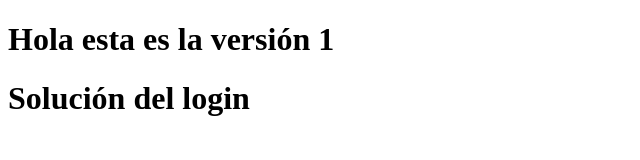
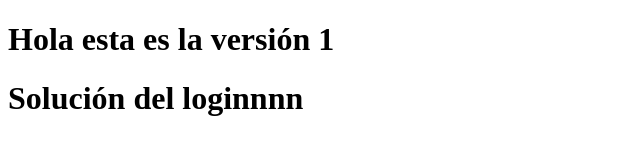
Before and after one commit to Portero20/git_undefined, a plain HTML site: page index.html in a window 1280 px wide. Shown: the whole page, without its empty margins (0-640 px from the left). Drawn offline with Linux system fonts and the light colour scheme.

Commit message:
Update index.html

```diff
--- a/index.html
+++ b/index.html
@@ -9,7 +9,7 @@
 
     <h1>Hola esta es la versión 1</h1>
 
-    <h1>Solución del login</h1>
+    <h1>Solución del loginnnn</h1>
 
 </body>
 </html>
```
